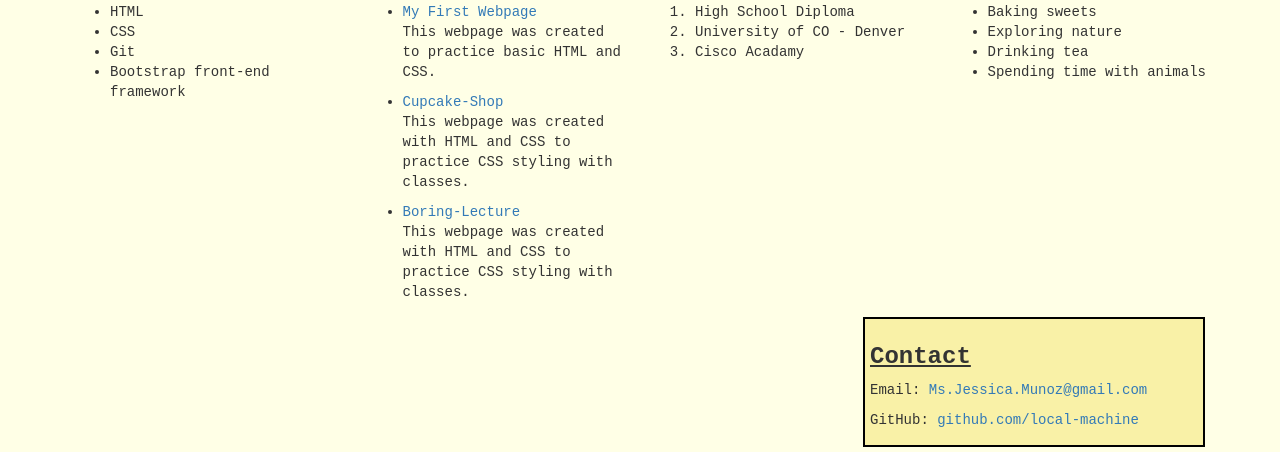
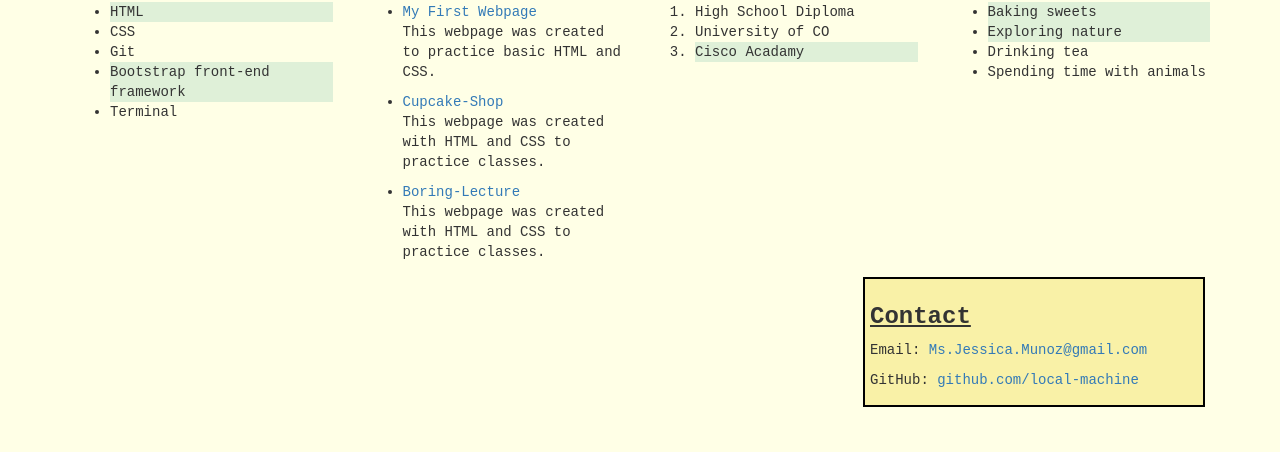
Before and after one commit to local-machine/Portfolio-Landing-Page, a plain HTML site: page index.html in a window 1280 px wide. Shown: the part 623-1075 px from the top of the page. After the commit the page ends 1035 px from the top, so only its background shows below. Drawn offline with Linux system fonts and the light colour scheme.

Commit message:
It was have good indentation and final checnges

```diff
--- a/css/styles.css
+++ b/css/styles.css
@@ -4,6 +4,17 @@ img {
   border: 2px solid black;
   margin-right: 20px;
 }
+
+body {
+  font-family: monospace;
+  background-color: #ffffe6;
+  font-stretch: normal;
+}
+
+body h3 {
+  text-decoration-line: underline;
+}
+
 .sidebar {
   float: right;
   width: 30%;
@@ -12,18 +23,11 @@ img {
   padding: 5px;
   margin: 5px;
 }
+
 .key {
   font-weight: bold;
 }
 
-body {
-  font-family: monospace;
-  background-color: #ffffe6;
-  font-stretch: normal;
-}
-body h3 {
-  text-decoration-line: underline;
-}
 .bold {
   font-weight: bolder;
 }
--- a/index.html
+++ b/index.html
@@ -21,10 +21,11 @@
         <div class="col-md-3">
           <h2 class="key">Technologies</h2>
           <ul>
-            <li>HTML</li>
+            <li class="bg-success">HTML</li>
             <li>CSS</li>
             <li>Git</li>
-            <li>Bootstrap front-end framework</li>
+            <li class="bg-success">Bootstrap front-end framework</li>
+            <li>Terminal</li>
           </ul>
         </div>
         <div class="col-md-3">
@@ -33,24 +34,24 @@
             <li><a href="https://local-machine.github.io/EKL-first-webpage/">My First Webpage</a></li>
             <p>This webpage was created to practice basic HTML and CSS.</p>
             <li><a href="https://local-machine.github.io/cupcake-shop/">Cupcake-Shop</a></li>
-            <p>This webpage was created with HTML and CSS to practice CSS styling with classes.</p>
+            <p>This webpage was created with HTML and CSS to practice classes.</p>
             <li><a href="https://local-machine.github.io/boring-lecture/">Boring-Lecture</a></li>
-            <p>This webpage was created with HTML and CSS to practice CSS styling with classes.</p>
+            <p>This webpage was created with HTML and CSS to practice classes.</p>
           </ul>
         </div>
         <div class="col-md-3">
           <h2 class="key">Education</h2>
           <ol>
             <li>High School Diploma</li>
-            <li>University of CO - Denver</li>
-            <li>Cisco Acadamy</li>
+            <li>University of CO</li>
+            <li class="bg-success">Cisco Acadamy</li>
           </ol>
         </div>
         <div class="col-md-3">
           <h2 class="key">Interests</h2>
           <ul>
-            <li>Baking sweets</li>
-            <li>Exploring nature</li>
+            <li class="bg-success">Baking sweets</li>
+            <li class="bg-success">Exploring nature</li>
             <li>Drinking tea</li>
             <li>Spending time with animals</li>
           </ul>
```
